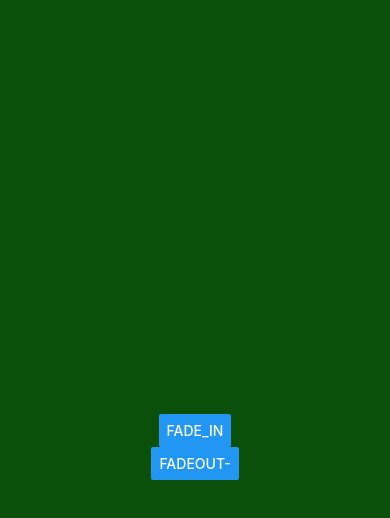
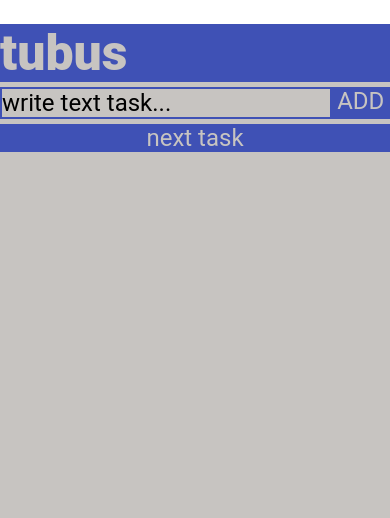
Before and after one commit to MALANKA96/tubus, a React Native app: screen / in a window 390 px wide. Shown: the top 518 px of the page. Built offline with nearby package versions, Linux system fonts and the light colour scheme.

Commit message:
add input task

```diff
--- a/App.js
+++ b/App.js
@@ -1,47 +1,85 @@
 import React, { useRef } from "react";
-import { Animated, Text, View, Button } from "react-native";
+import {
+  Animated,
+  Text,
+  View,
+  Button,
+  TextInput,
+  Alert,
+  TouchableOpacity,
+} from "react-native";
 import styled from "styled-components/native";
 
 export default function App() {
-  const fadeAnim = useRef(new Animated.Value(0)).current;
-  const fadeIn = () => {
-    // Will change fadeAnim value to 1 in 2 seconds
-    Animated.timing(fadeAnim, {
-      toValue: 1,
-      duration: 1000,
-      useNativeDriver: true,
-    }).start();
-  };
-
-  const fadeOut = () => {
-    // Will change fadeAnim value to 0 in 1 seconds
-    Animated.timing(fadeAnim, {
-      toValue: 0,
-      duration: 700,
-      useNativeDriver: true,
-    }).start();
-  };
-
   return (
     <Container>
-      <Animated.View style={{ opacity: fadeAnim }}>
-        <GroupTitle> tubus </GroupTitle>
-      </Animated.View>
-      <Button title="Fade_In" onPress={fadeIn} />
-      <Button title="FadeOuT-" onPress={fadeOut} />
+      <Header>
+        <NameApp onPress={() => Alert.alert("application TODOlist")}>
+          tubus
+        </NameApp>
+      </Header>
+      <InputTodo>
+        <TextInputTodo placeholder="write text task..." />
+        <ButtonAddTodo>
+          <TextButton onPress={() => Alert.alert("add task")}>ADD</TextButton>
+        </ButtonAddTodo>
+      </InputTodo>
+      <Middle>
+        <TitleTask>next task</TitleTask>
+      </Middle>
     </Container>
   );
 }
 
 const Container = styled.View`
+  margin-top: 24px;
   flex: 1;
-  justify-content: center;
-  align-items: center;
-  background-color: #0a4f0a;
+  background-color: #c7c4c1;
+`;
+const Header = styled.View`
+  background-color: #3f51b5;
 `;
 
-const GroupTitle = styled.Text`
-  font-size: 40px;
-  font-weight: 600;
-  color: #ffffff;
+const NameApp = styled.Text`
+  text-align: left;
+  font-family: Roboto;
+  font-size: 50px;
+  font-weight: 800;
+  color: #c7c4c1;
 `;
+const InputTodo = styled.View`
+  margin-top: 5px;
+  flex-direction: row;
+  justify-content: center;
+`;
+
+const TextInputTodo = styled.TextInput`
+  width: 85%;
+  font-family: Roboto;
+  font-size: 24px;
+  background-color: #c7c4c1;
+  border: 2px #3f51b5;
+`;
+
+const TextButton = styled.Text`
+  color: #c7c4c1;
+  font-family: Roboto;
+  font-size: 24px;
+  text-align: center;
+`;
+const ButtonAddTodo = styled.TouchableOpacity`
+  width: 15%;
+  background-color: #3f51b5;
+`;
+
+const Middle = styled.View`
+  margin-top: 5px;
+  background-color: #3f51b5;
+`;
+
+const TitleTask = styled.Text`
+  text-align: center;
+  font-family: Roboto;
+  font-size: 24px;
+  color: #c7c4c1;
+`;
```
Also changed, not shown: app.css (deleted), 1 other file (tests, documents, lock files or other folders).
